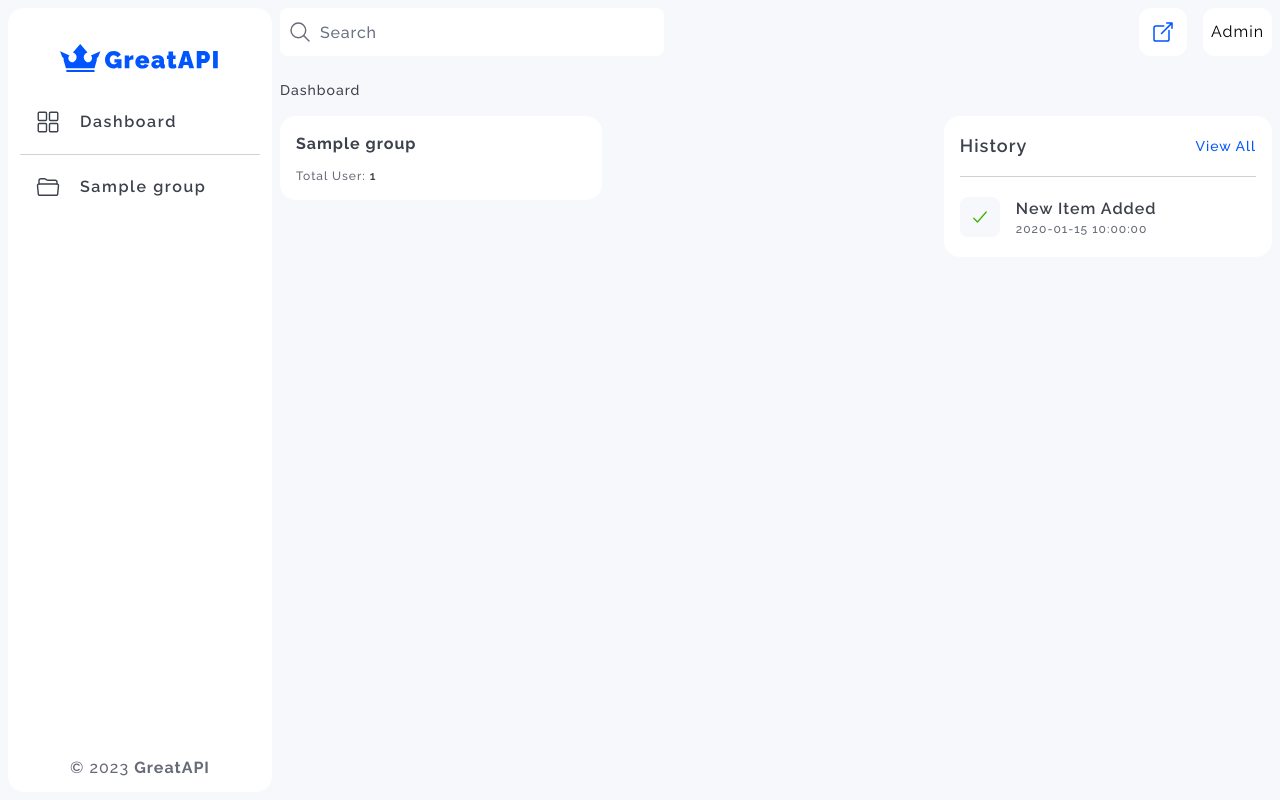
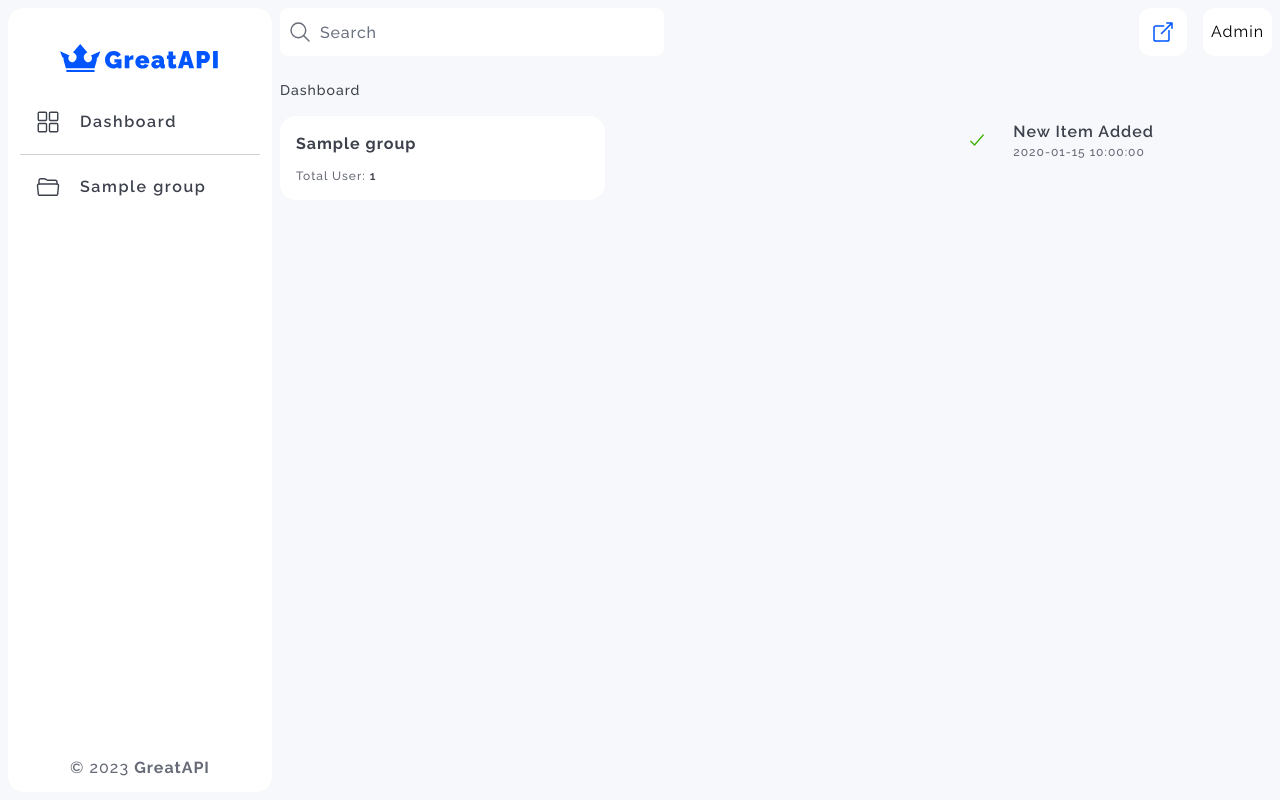
Before and after one commit to sahajrajmalla/greatapi, a Python web app: template greatapi/admin/templates/dashboard/index.html in a window 1280 px wide. Run offline with Jinja, Linux system fonts and the light colour scheme; the template is opened without the code that fills it: most values are stand-ins (such as "Sample title", 1, 10 or a date in 2020); some libraries are stand-ins or nearby versions.

Commit message:
:hammer: removed the history section

```diff
--- a/greatapi/admin/templates/dashboard/index.html
+++ b/greatapi/admin/templates/dashboard/index.html
@@ -42,7 +42,7 @@
         {%endfor%}
       </div>
 
-      <div class="w-full xl:w-1/3 h-fit bg-white p-4 rounded-2xl flex flex-col gap-4">
+    <!-- <div class="w-full xl:w-1/3 h-fit bg-white p-4 rounded-2xl flex flex-col gap-4">
         <div class="flex justify-between items-center">
           <h3 class="text-lg font-semibold text-blacktwo">History</h3>
           <a href="{{ 'admin/history' }}">
@@ -51,6 +51,7 @@
             </h6>
           </a>
         </div>
+    -->
 
         <hr class="border-shadeblack/30" />
 
```
